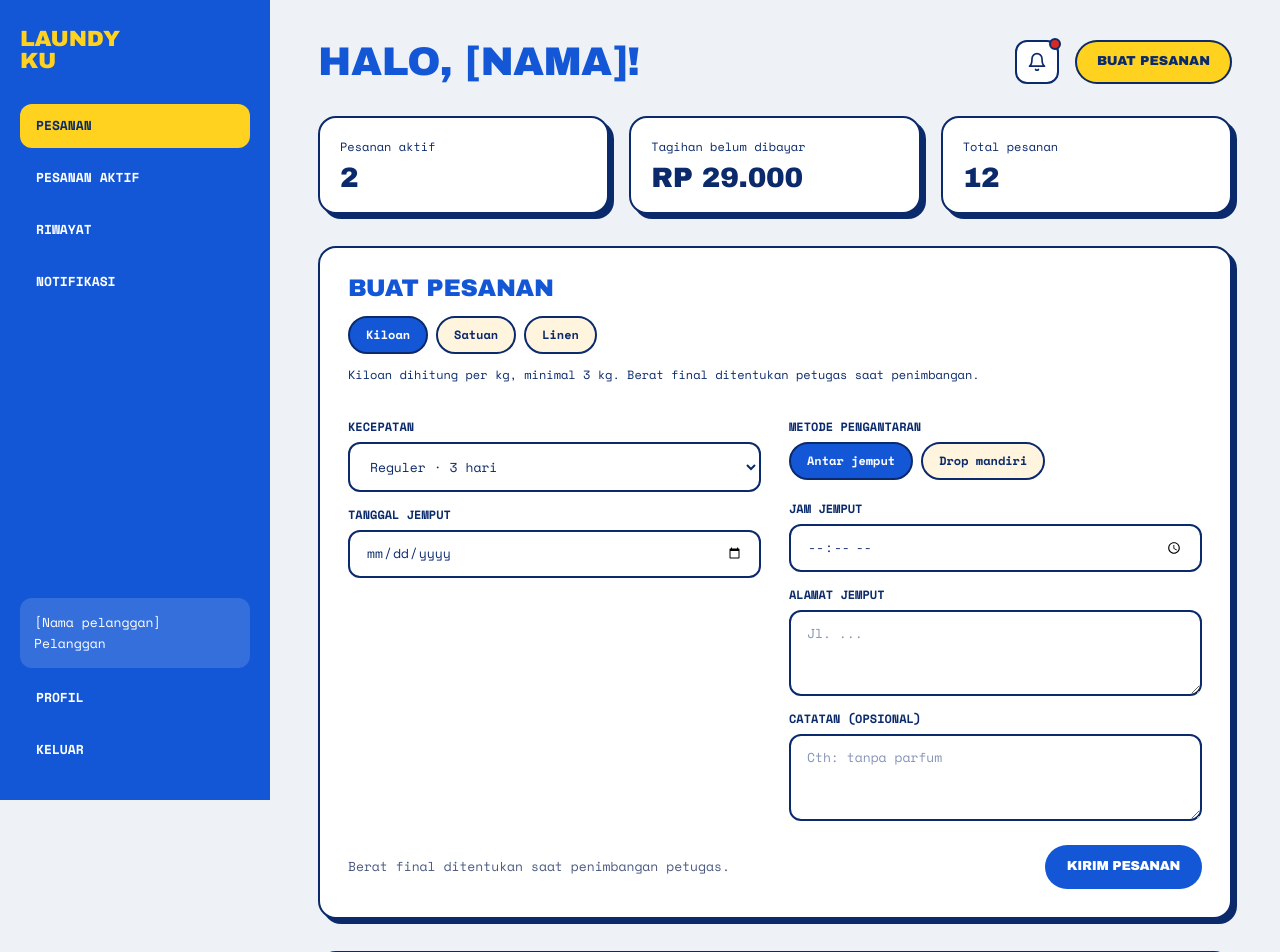
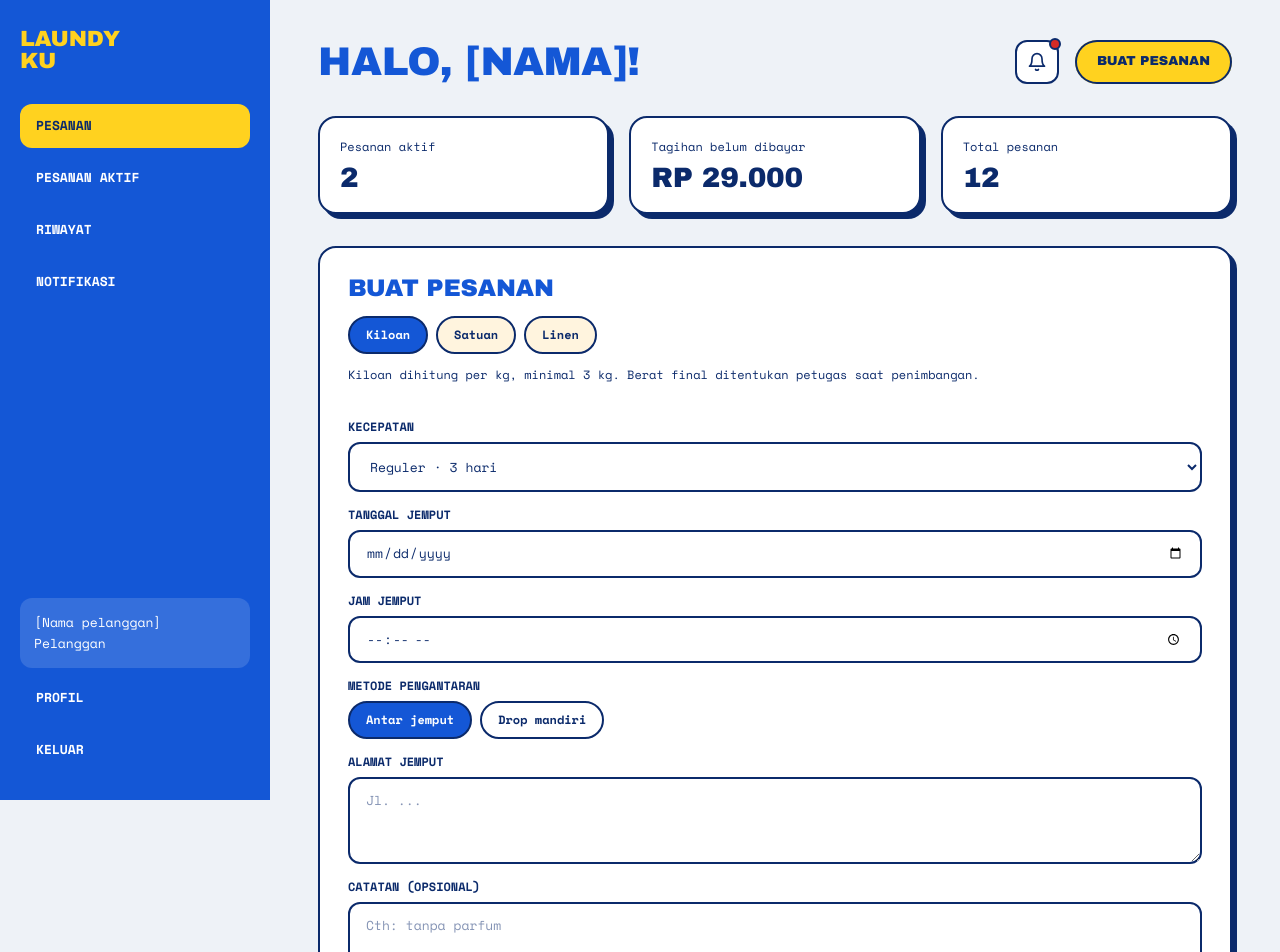
Before and after one commit to dimsssgt/washes, a Next.js app: page /pelanggan in a window 1280 px wide. Shown: the top 952 px of the page. Built offline with nearby package versions, Linux system fonts and the light colour scheme.

Commit message:
feat: tata letak form pesanan satu kolom penuh sesuai desain

```diff
--- a/components/pelanggan/BuatPesananSection.tsx
+++ b/components/pelanggan/BuatPesananSection.tsx
@@ -297,15 +297,8 @@ export default function BuatPesananSection() {
         )}
 
         <form onSubmit={handleKirim} style={{ marginTop: 20 }}>
-          <div
-            style={{
-              display: "grid",
-              gridTemplateColumns: "repeat(auto-fit, minmax(280px, 1fr))",
-              gap: "0 28px",
-            }}
-          >
-            {/* Kolom kiri */}
-            <div>
+          <div style={{ display: "flex", flexDirection: "column" }}>
+            {/* Kecepatan */}
             <Field label="Kecepatan" id="kecepatan">
               <select
                 value={kecepatan}
@@ -327,6 +320,7 @@ export default function BuatPesananSection() {
               </select>
             </Field>
 
+            {/* Tanggal Jemput */}
             <Field
               label={metode === "drop-mandiri" ? "Tanggal drop mandiri" : "Tanggal jemput"}
               id="tanggalJemput"
@@ -338,12 +332,20 @@ export default function BuatPesananSection() {
                 min={new Date().toISOString().split("T")[0]}
               />
             </Field>
-            </div>
 
-            {/* Kolom kanan */}
-            <div>
-              {/* Metode pengantaran */}
-              <div style={{ marginTop: 14, marginBottom: 6 }}>
+            {/* Jam Jemput (hanya jika antar jemput) */}
+            {metode === "antar-jemput" && (
+              <Field label="Jam jemput" id="jamJemput">
+                <input
+                  type="time"
+                  value={jamJemput}
+                  onChange={(e) => setJamJemput(e.target.value)}
+                />
+              </Field>
+            )}
+
+            {/* Metode Pengantaran */}
+            <div style={{ marginTop: 14 }}>
               <label
                 style={{
                   display: "block",
@@ -352,11 +354,12 @@ export default function BuatPesananSection() {
                   fontWeight: 700,
                   textTransform: "uppercase",
                   color: "#0B2A6B",
+                  marginBottom: 6,
                 }}
               >
                 Metode pengantaran
               </label>
-                <div style={{ display: "flex", gap: 8, flexWrap: "wrap", marginTop: 6 }}>
+              <div style={{ display: "flex", gap: 8, flexWrap: "wrap" }}>
                 {(["antar-jemput", "drop-mandiri"] as MetodePengantaran[]).map((m) => (
                   <button
                     key={m}
@@ -372,7 +375,7 @@ export default function BuatPesananSection() {
                       fontWeight: 700,
                       whiteSpace: "nowrap",
                       cursor: "pointer",
-                        background: metode === m ? "#1457D6" : "#FFF4DE",
+                      background: metode === m ? "#1457D6" : "#fff",
                       color: metode === m ? "#fff" : "#0B2A6B",
                       transition: "background 0.15s, color 0.15s",
                     }}
@@ -383,15 +386,8 @@ export default function BuatPesananSection() {
               </div>
             </div>
 
+            {/* Alamat Jemput (hanya jika antar jemput) */}
             {metode === "antar-jemput" && (
-                <>
-                  <Field label="Jam jemput" id="jamJemput">
-                    <input
-                      type="time"
-                      value={jamJemput}
-                      onChange={(e) => setJamJemput(e.target.value)}
-                    />
-                  </Field>
               <Field label="Alamat jemput" id="alamat">
                 <textarea
                   rows={3}
@@ -400,7 +396,6 @@ export default function BuatPesananSection() {
                   placeholder="Jl. ..."
                 />
               </Field>
-                </>
             )}
 
             {metode === "drop-mandiri" && (
@@ -408,17 +403,18 @@ export default function BuatPesananSection() {
                 style={{
                   fontFamily: "'Space Mono', monospace",
                   fontSize: 12,
-                    marginTop: 12,
+                  marginTop: 14,
                   padding: "12px 16px",
                   background: "#FFF4DE",
                   border: "2px dashed #0B2A6B",
                   borderRadius: 12,
                 }}
               >
-                  Kamu mengantar cucian sendiri ke outlet. Alamat jemput dan jam jemput tidak perlu diisi.
+                Kamu mengantar cucian sendiri ke outlet. Alamat dan jam jemput tidak perlu diisi.
               </p>
             )}
 
+            {/* Catatan */}
             <Field label="Catatan (opsional)" id="catatan">
               <textarea
                 rows={3}
@@ -428,13 +424,12 @@ export default function BuatPesananSection() {
               />
             </Field>
           </div>
-          </div>
 
           <div style={{ marginTop: 24, display: "flex", justifyContent: "space-between", alignItems: "center", flexWrap: "wrap", gap: 16 }}>
-            <span style={{ fontFamily: "'Space Mono', monospace", fontSize: 13, color: "#4A5A80" }}>
+            <span style={{ fontFamily: "'Space Mono', monospace", fontSize: 13, color: "#0B2A6B" }}>
               {tab === "kiloan"
-                ? "Berat final ditentukan saat penimbangan petugas."
-                : `Total ${totalItemCount} item: ${formatRupiah(totalEstimasiHarga)}`}
+                ? "Total dihitung otomatis setelah penimbangan berat cucian."
+                : "Total dihitung otomatis dari jumlah item."}
             </span>
             <Button type="submit" loading={loading}>
               Kirim pesanan
```
Lines whose indentation alone changed are shown as unchanged.
